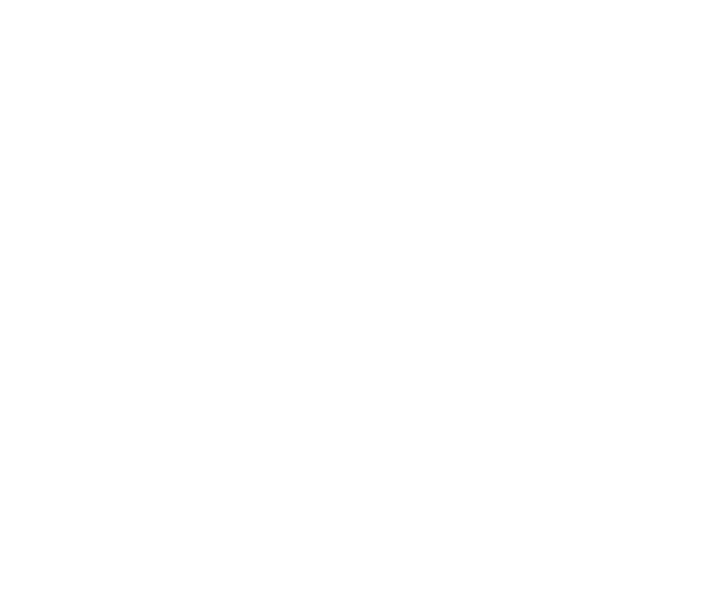
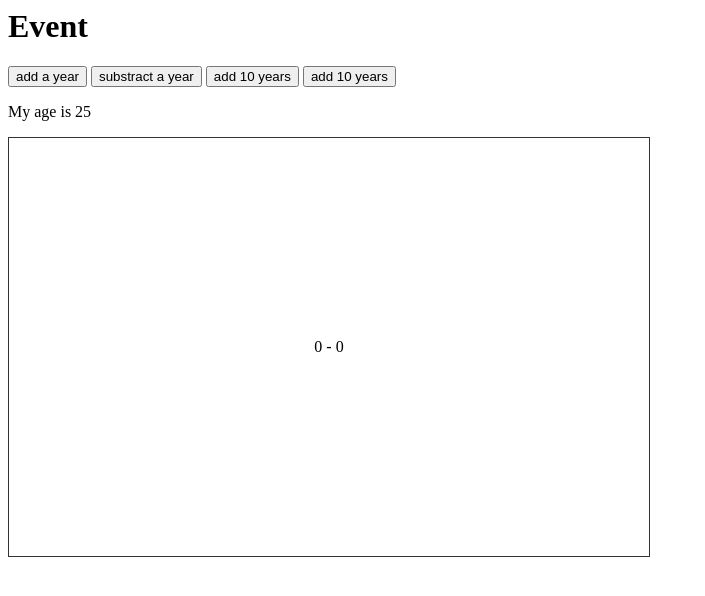
Before and after one commit to shengo333/vuejs2, a plain HTML site: page index.html in a window 1280 px wide. Shown: the whole page, without its empty margins (0-705 px from the left). Drawn offline with nearby package versions, Linux system fonts and the light colour scheme.

Commit message:
mousemove event is done

```diff
--- a/app.js
+++ b/app.js
@@ -1,9 +1,27 @@
 new Vue ({
     el: '#vue-app',
     data: {
-        age: 25
+        age: 25,
+        x: 0,
+        y: 0
     },
     methods: {
-
+        subtract(dec){
+            this.age-= dec;
+        },
+        add(inc){
+            this.age+= inc;
+        },
+        // addTen(){
+        //     this.age+=10
+        // },
+        // subtractTen(){
+        //     this.age-=10
+        // }
+        updateXY(event){
+            console.log(event)
+            this.x = event.offsetX;
+            this.y = event.offsetY;
+        }
     }
 });
--- a/index.html
+++ b/index.html
@@ -8,12 +8,13 @@
 </head>
     <body>
         <div id="vue-app">
-            <h1>- {{greet('afternoon')}}</h1>
-            <p>{{name}}</p>
-            <p>{{ job }}</p>
-            <a :href="website">net ninja</a>
-            <input type="text" :value="job">
-            <p v-html="websiteTag"></p>
+            <h1>Event</h1>
+            <button @click="add(1)">add a year</button>
+            <button @click="subtract(1)">substract a year</button>
+            <button @dblclick="add(10)"> add 10 years</button>
+            <button @dblclick="subtract(10)"> add 10 years</button>
+            <p>My age is {{age}}</p>
+            <div id="canvas" @mouseMove="updateXY">{{x}} - {{y}}</div>
         </div>
 
         <script src="app.js"></script>
--- a/style.css
+++ b/style.css
@@ -0,0 +1,6 @@
+#canvas{
+    width: 600px;
+    padding: 200px 20px;
+    text-align: center;
+    border: 1px solid #333;
+}
```
